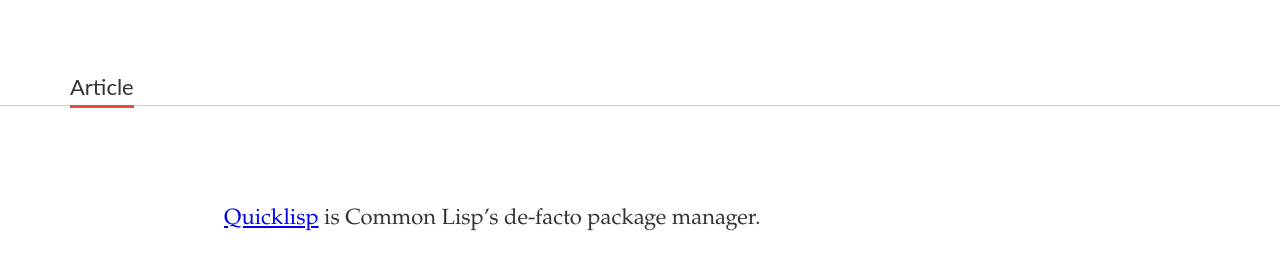
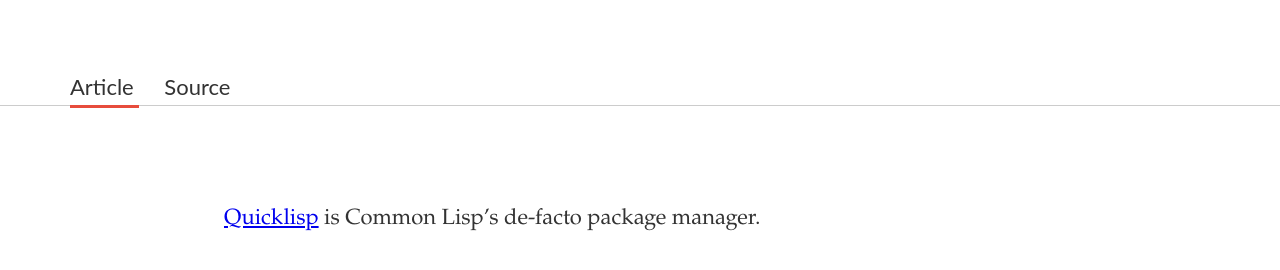
Before and after one commit to LispLang/lisplang.github.io, a Jekyll site: the page built from wiki/_posts/2016-01-01-quicklisp.md, in a window 1280 px wide. Shown: the part 244-514 px from the top of the page. Built offline with Jekyll 4.4.1, drawn with Linux system fonts in a browser that asks for light colours.

Commit message:
Add source link

```diff
--- a/_layouts/wiki-article.html
+++ b/_layouts/wiki-article.html
@@ -8,6 +8,9 @@ layout: wiki
     <div class="links">
       <a href="{{ page.url }}" class="selected">
         Article
+      </a>
+      <a href="https://raw.githubusercontent.com/LispLang/lisplang.github.io/wiki/wiki/_posts/2016-01-01-{{ page.slug }}.md">
+        Source
       </a>
     </div>
   </header>
```
